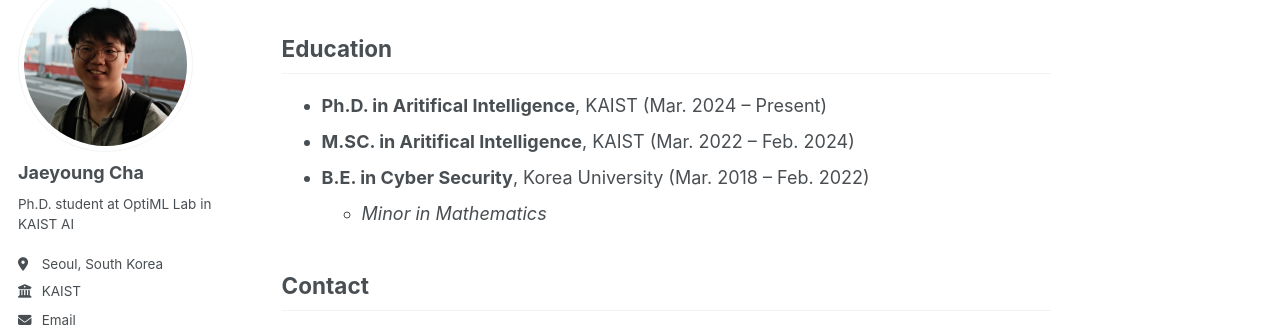
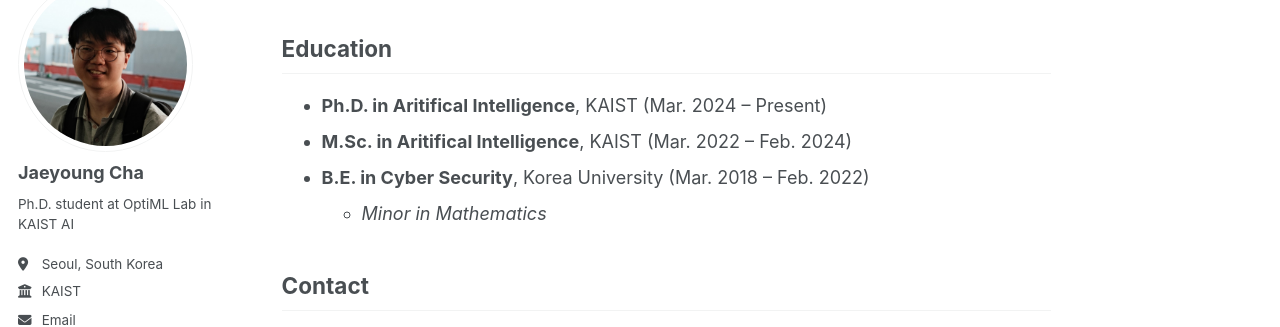
Before and after one commit to jaeyoungcha/jaeyoungcha.github.io, a Jekyll site: the page built from _pages/about.md, in a window 1280 px wide and 900 px high, scrolled down 981 px. Shown: the part 129-456 px from the top of the window. Built offline with Jekyll 4.4.1, drawn with Linux system fonts in a browser that asks for light colours; some web fonts are replaced.

```diff
--- a/_pages/about.md
+++ b/_pages/about.md
@@ -28,7 +28,7 @@ I am interested in deep learning theory, particularly the theoretical foundation
 
 ## Education
 * **Ph.D. in Aritifical Intelligence**, KAIST  (Mar. 2024 -- Present)
-* **M.SC. in Aritifical Intelligence**, KAIST (Mar. 2022 -- Feb. 2024)
+* **M.Sc. in Aritifical Intelligence**, KAIST (Mar. 2022 -- Feb. 2024)
 * **B.E. in Cyber Security**, Korea University (Mar. 2018 -- Feb. 2022)
   * *Minor in Mathematics*
 
```
